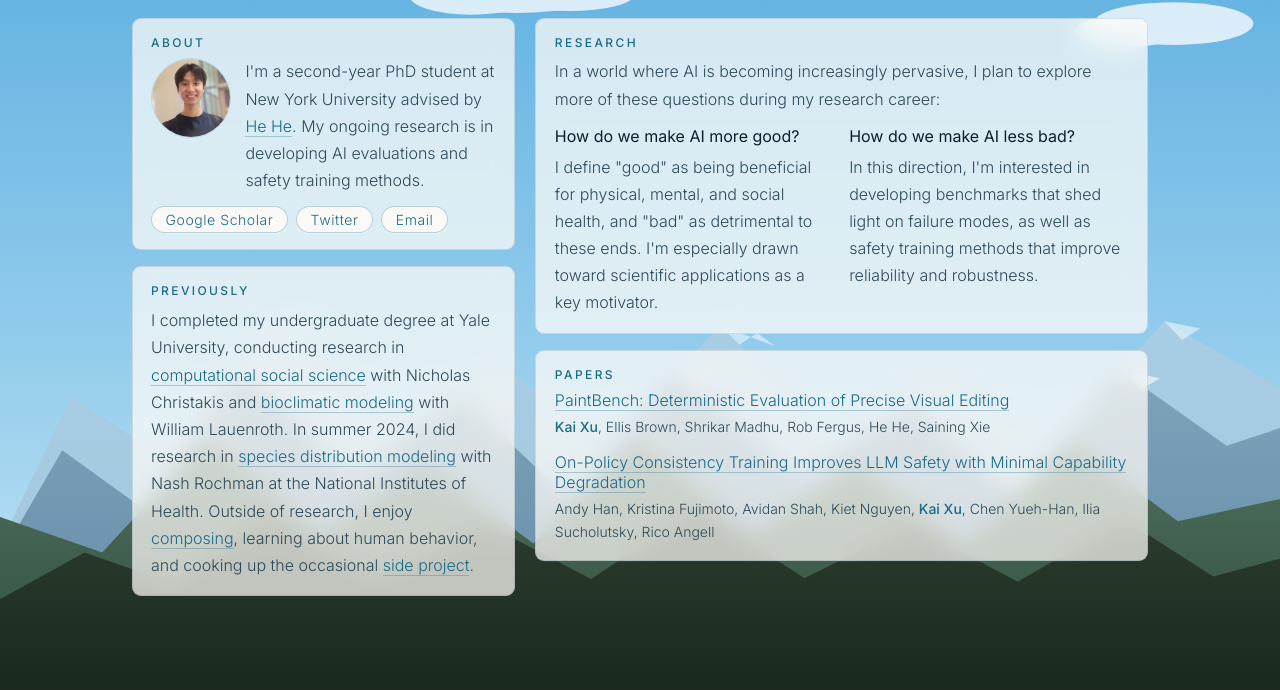
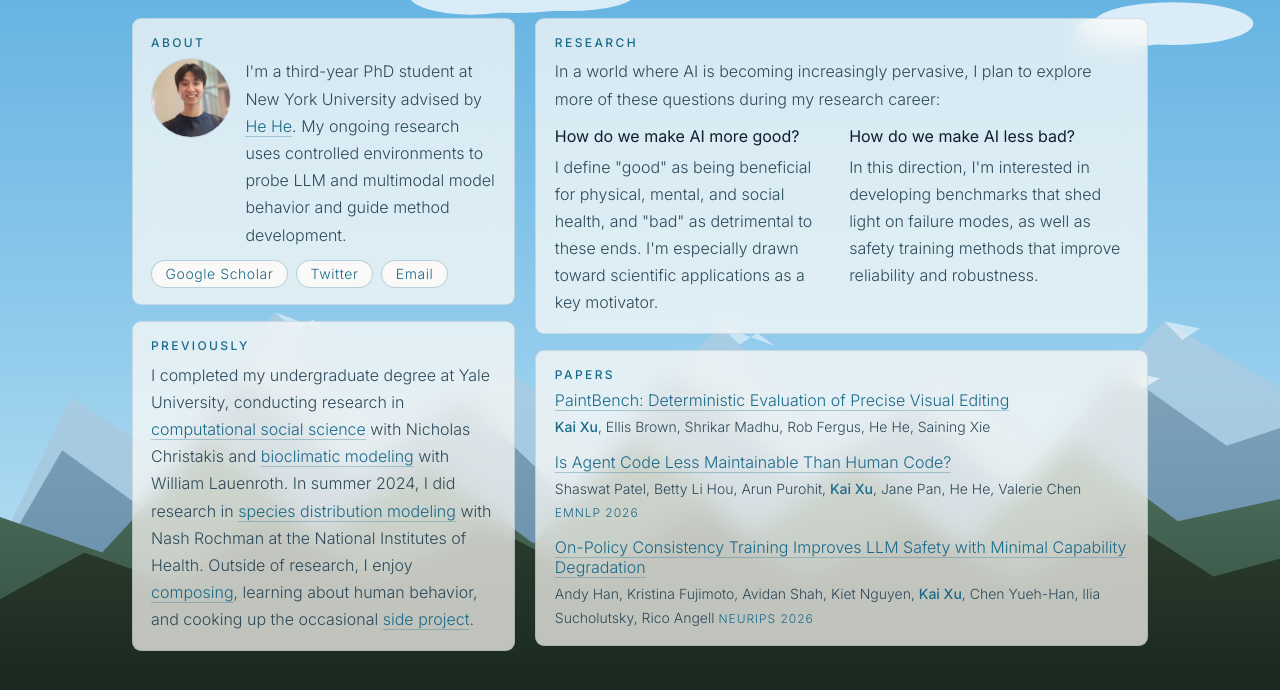
Before and after one commit to kaixubuilds/kaixubuilds.github.io, a plain HTML site: page index.html in a window 1280 px wide. Shown: the part 92-782 px from the top of the page. Drawn offline with nearby package versions, Linux system fonts and the light colour scheme; a web font is replaced by a local one.

Commit message:
Update site to match current resume
- Third-year PhD; research blurb matches resume framing
- Add EMNLP 2026 agent-code paper; link PaintBench
- Show conference venues for the two published papers

Co-Authored-By: Claude Opus 5 <noreply@anthropic.com>

```diff
--- a/index.html
+++ b/index.html
@@ -165,6 +165,13 @@
 
     .authors { font-size: 0.875rem; }
     .authors strong { color: var(--accent); font-weight: 500; }
+    .venue {
+      font-size: 0.75rem;
+      letter-spacing: 0.08em;
+      text-transform: uppercase;
+      color: var(--accent);
+      white-space: nowrap;
+    }
 
     /* pills */
     .pill {
@@ -276,7 +283,7 @@
         <div class="lbl">About</div>
         <div class="about-row">
           <img src="pfp.jpg" alt="Kai Xu" class="pfp">
-          <p>I'm a second-year PhD student at New York University advised by <a href="https://hhexiy.ai/" target="_blank" rel="noopener">He He</a>. My ongoing research is in developing AI evaluations and safety training methods.</p>
+          <p>I'm a third-year PhD student at New York University advised by <a href="https://hhexiy.ai/" target="_blank" rel="noopener">He He</a>. My ongoing research uses controlled environments to probe LLM and multimodal model behavior and guide method development.</p>
         </div>
         <div class="about-links">
           <a href="https://scholar.google.com/citations?user=KLJyAMEAAAAJ&hl=en" class="pill" target="_blank" rel="noopener">Google Scholar</a>
@@ -314,8 +321,10 @@
         <div class="lbl">Papers</div>
         <div class="pub-title"><a href="https://arxiv.org/abs/2606.00188" target="_blank" rel="noopener">PaintBench: Deterministic Evaluation of Precise Visual Editing</a></div>
         <p class="authors"><strong>Kai Xu</strong>, Ellis Brown, Shrikar Madhu, Rob Fergus, He He, Saining Xie</p>
+        <div class="pub-title" style="margin-top: 0.8rem;"><a href="https://arxiv.org/abs/2606.21804" target="_blank" rel="noopener">Is Agent Code Less Maintainable Than Human Code?</a></div>
+        <p class="authors">Shaswat Patel, Betty Li Hou, Arun Purohit, <strong>Kai Xu</strong>, Jane Pan, He He, Valerie Chen <span class="venue">EMNLP 2026</span></p>
         <div class="pub-title" style="margin-top: 0.8rem;"><a href="https://arxiv.org/abs/2605.21834" target="_blank" rel="noopener">On-Policy Consistency Training Improves LLM Safety with Minimal Capability Degradation</a></div>
-        <p class="authors">Andy Han, Kristina Fujimoto, Avidan Shah, Kiet Nguyen, <strong>Kai Xu</strong>, Chen Yueh-Han, Ilia Sucholutsky, Rico Angell</p>
+        <p class="authors">Andy Han, Kristina Fujimoto, Avidan Shah, Kiet Nguyen, <strong>Kai Xu</strong>, Chen Yueh-Han, Ilia Sucholutsky, Rico Angell <span class="venue">NeurIPS 2026</span></p>
       </div>
 
     </div>
```
